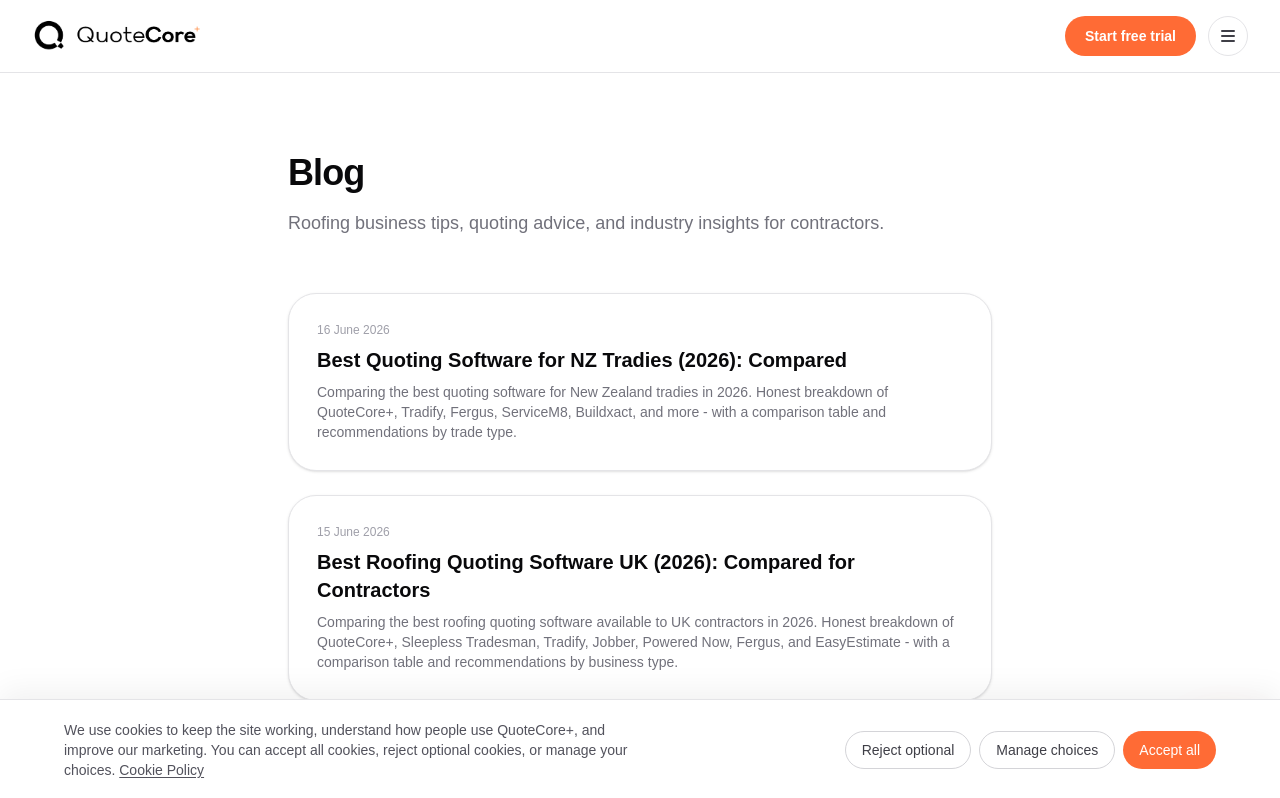
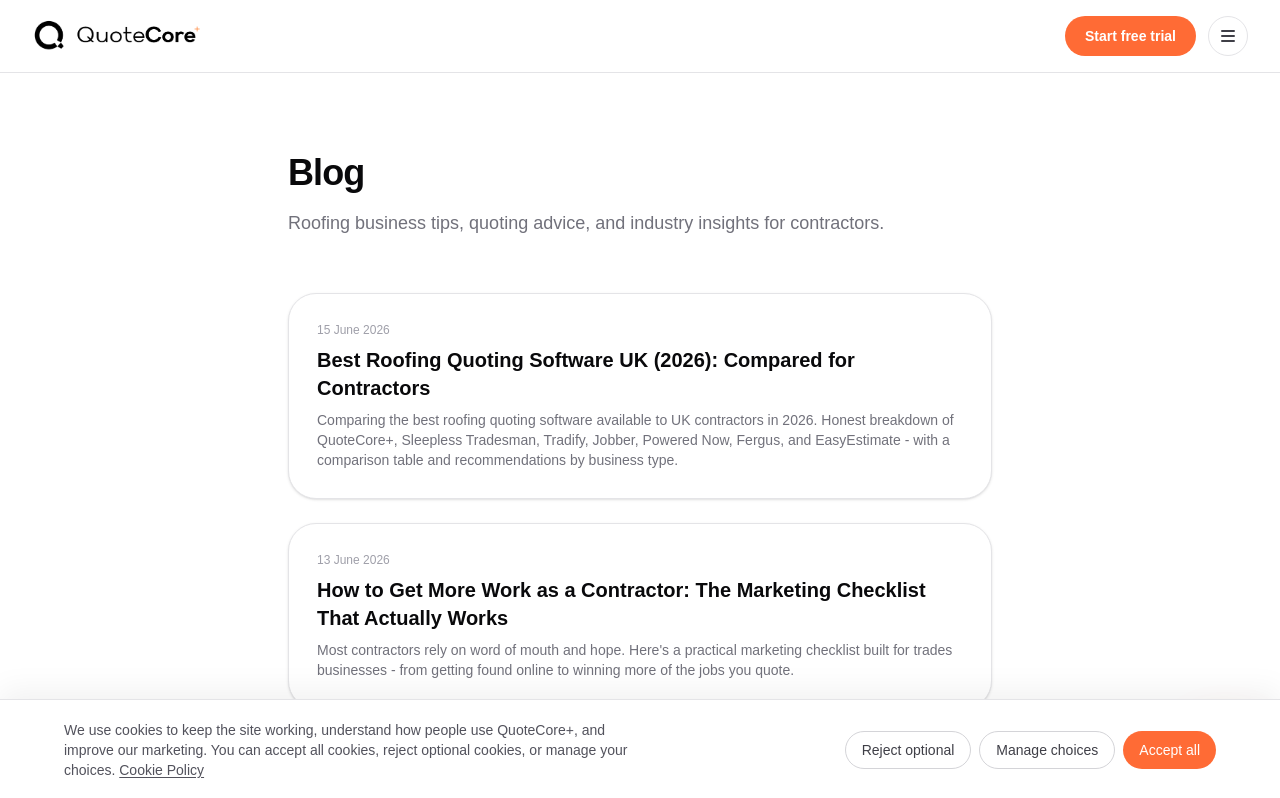
Before and after one commit to barrytheai/quotecore, a Next.js app: page /blog in a window 1280 px wide. Shown: the top 798 px of the page. Built offline with nearby package versions, Linux system fonts and the light colour scheme.

Commit message:
Add files via upload

```diff
--- a/app/blog/[slug]/page.tsx
+++ b/app/blog/[slug]/page.tsx
@@ -57,12 +57,6 @@ const posts: Record<string, {
     date: "2026-06-15",
     content: () => import("./content/best-roofing-quoting-software-uk-2026"),
   },
-  "best-quoting-software-nz": {
-    title: "Best Quoting Software for NZ Tradies (2026): Compared",
-    description: "Comparing the best quoting software for New Zealand tradies in 2026. Honest breakdown of QuoteCore+, Tradify, Fergus, ServiceM8, Buildxact, and more - with a comparison table and recommendations by trade type.",
-    date: "2026-06-16",
-    content: () => import("./content/best-quoting-software-nz"),
-  },
 };
 
 type Props = { params: Promise<{ slug: string }> };
@@ -80,7 +74,6 @@ export async function generateMetadata({ params }: Props): Promise<Metadata> {
     "construction-quote-speed-checklist": "The Construction Quote Speed Checklist | QuoteCore+",
     "how-to-get-more-work-as-a-contractor": "How to Get More Work as a Contractor: 7 Things to Fix Before You Spend Money on Ads | QuoteCore+",
     "best-roofing-quoting-software-uk-2026": "Best Roofing Quoting Software UK (2026): Compared for Contractors | QuoteCore+",
-    "best-quoting-software-nz": "Best Quoting Software for NZ Tradies (2026): Compared | QuoteCore+",
   };
   return {
     title: titleOverrides[slug] ?? `${post.title} | QuoteCore+`,
@@ -99,19 +92,7 @@ export default async function BlogPostPage({ params }: Props) {
 
   const { default: Content } = await post.content();
 
-  const faqSchema = slug === "best-quoting-software-nz" ? {
-    "@context": "https://schema.org",
-    "@type": "FAQPage",
-    "mainEntity": [
-      { "@type": "Question", "name": "What is the best quoting software for tradies in New Zealand?", "acceptedAnswer": { "@type": "Answer", "text": "The right option depends on your trade and workflow. QuoteCore+ is the strongest choice for tradies who quote from plans and need a complete workflow from measurement to job completion. Tradify and Fergus are strong for team management and job tracking. ServiceM8 works well for high-volume service trades." } },
-      { "@type": "Question", "name": "Is there free quoting software for NZ tradies?", "acceptedAnswer": { "@type": "Answer", "text": "QuoteCore+ offers a 14-day free trial with no credit card required. Tradify has a trial period. Most platforms require a paid subscription - the cost is typically recovered in the first month through time saved on admin and faster quote turnaround." } },
-      { "@type": "Question", "name": "How much does quoting software cost for NZ tradespeople?", "acceptedAnswer": { "@type": "Answer", "text": "Most quoting platforms for NZ tradies range from approximately $39 to $79 per month for a sole trader or small team. Buildxact starts higher at around $149/month due to its more complex feature set." } },
-      { "@type": "Question", "name": "What is the difference between quoting software and job management software?", "acceptedAnswer": { "@type": "Answer", "text": "Quoting software focuses on generating priced proposals quickly and professionally. Job management software focuses on what happens after a quote is accepted - scheduling, team coordination, job tracking, and invoicing. Most modern platforms attempt to do both." } },
-      { "@type": "Question", "name": "Can I use quoting software on my phone on site?", "acceptedAnswer": { "@type": "Answer", "text": "Yes. Most platforms on this list have mobile apps that work on iOS and Android. For plan-based takeoffs, a tablet is more practical than a phone, though both work." } },
-      { "@type": "Question", "name": "Is Tradify or Fergus better for NZ tradies?", "acceptedAnswer": { "@type": "Answer", "text": "Both are NZ-built and well-regarded. Tradify is stronger on job scheduling and team management. Fergus is stronger on job costing and profitability tracking. If knowing your actual job margins matters most, Fergus. If managing a team is the priority, Tradify." } },
-      { "@type": "Question", "name": "How long does it take to send a quote using quoting software?", "acceptedAnswer": { "@type": "Answer", "text": "For a straightforward job with saved pricing templates, most platforms can produce a quote in 10-20 minutes. For complex project work using plan-based takeoff in QuoteCore+, the first quote on a new project type might take 30-45 minutes to set up - after that, similar jobs are much faster." } }
-    ]
-  } : slug === "best-roofing-quoting-software-uk-2026" ? {
+  const faqSchema = slug === "best-roofing-quoting-software-uk-2026" ? {
     "@context": "https://schema.org",
     "@type": "FAQPage",
     "mainEntity": [
--- a/app/blog/page.tsx
+++ b/app/blog/page.tsx
@@ -10,12 +10,6 @@ interface Post {
 }
 
 const posts: Post[] = [
-  {
-    slug: "best-quoting-software-nz",
-    title: "Best Quoting Software for NZ Tradies (2026): Compared",
-    description: "Comparing the best quoting software for New Zealand tradies in 2026. Honest breakdown of QuoteCore+, Tradify, Fergus, ServiceM8, Buildxact, and more - with a comparison table and recommendations by trade type.",
-    date: "2026-06-16",
-  },
   {
     slug: "best-roofing-quoting-software-uk-2026",
     title: "Best Roofing Quoting Software UK (2026): Compared for Contractors",
```
